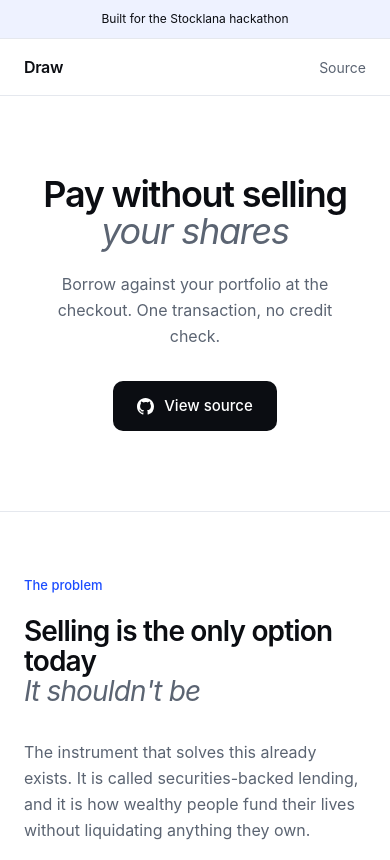
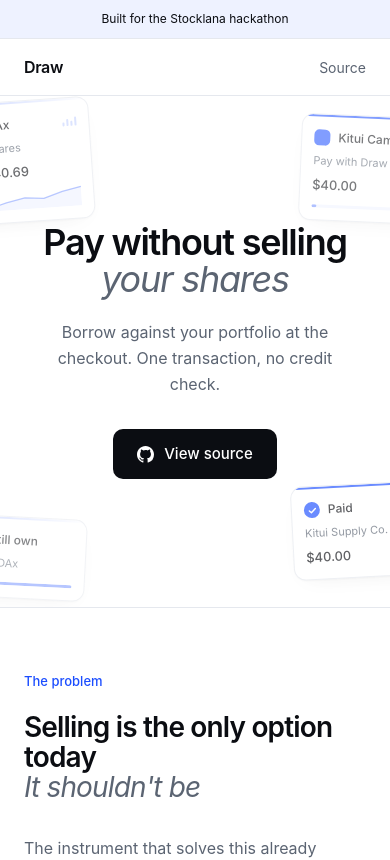
Before and after one commit to Nnadijoshuac/draw, a Next.js app in the folder apps/web/: page / in a window 390 px wide. Shown: the top 860 px of the page. Built offline with nearby package versions, Linux system fonts and the light colour scheme.

Commit message:
Refactor Hero and HoldingsField components for improved layout and responsiveness

```diff
--- a/apps/web/components/Hero.tsx
+++ b/apps/web/components/Hero.tsx
@@ -1,14 +1,15 @@
 import { HoldingsField } from "@/components/HoldingsField";
 
-// Full height only where the card field exists to fill it. On a phone the field
-// is hidden, and a viewport of empty space around three lines of text reads as
-// a loading state.
+// Full height only where the card field spreads out to fill it. A phone gets
+// the field's edge cards instead, and the taller padding there is what keeps
+// them clear of the copy — the band above the headline and below the button is
+// the room they hang in.
 export function Hero({ repo }: { repo: string }) {
   return (
     <section className="relative flex items-center overflow-hidden lg:min-h-[calc(100vh-7rem)]">
       <HoldingsField />
 
-      <div className="relative mx-auto w-full max-w-2xl px-6 py-20 text-center sm:py-24 lg:py-20">
+      <div className="relative mx-auto w-full max-w-2xl px-6 py-32 text-center sm:py-36 lg:py-20">
         <h1 className="mx-auto max-w-[14ch] text-[clamp(2.25rem,5vw,3.5rem)] font-semibold leading-[1.04] tracking-[-0.035em]">
           Pay without selling{" "}
           <span className="font-normal italic text-[var(--color-muted)]">
--- a/apps/web/components/HoldingsField.tsx
+++ b/apps/web/components/HoldingsField.tsx
@@ -3,6 +3,15 @@
 // One line threads every card: shares, the thing they paid for, the merchant's
 // confirmation, the receipt. Nothing detaches, which is the argument the
 // product is making before anyone reads a word of it.
+//
+// Blue and white only. The decoration on a card is the card's own data drawn
+// small — a rail, a sparkline, a share bar — never ornament for its own sake.
+//
+// Two arrangements of the same cards. On a wide screen the whole constellation
+// is visible and the line is the point. On a phone there is no room for a
+// constellation, so four of the cards hang off the left and right edges,
+// half-shown — enough to read as a portfolio the copy is sitting inside of,
+// without a single card competing with the headline for the middle.
 //
 // Static. No state, no listeners, no client bundle.
 
@@ -16,6 +25,28 @@ type Card = {
   title: string;
   detail: string;
   meta?: string;
+  /** Closes for the sparkline, in whatever unit. Only the shape is read. */
+  spark?: number[];
+  /** 0–1. Fills the rail under a card that is about a portion of something. */
+  fill?: number;
+  /** Where this card hangs on a phone. Omitted means it sits the phone out. */
+  phone?: Phone;
+};
+
+type Phone = {
+  /** Which edge the card hangs off. */
+  side: "left" | "right";
+  /**
+   * Pixels from that edge. Negative bleeds the card off-screen, which is the
+   * whole effect — in px, not percent, so the visible sliver is the same on a
+   * 320px phone and a 760px tablet.
+   */
+  inset: number;
+  /** Percent down the field, measured from the top or the bottom edge. */
+  offset: number;
+  from: "top" | "bottom";
+  rotate: number;
+  opacity: number;
 };
 
 // Ordered as the line visits them: down the left, across the bottom, up the
@@ -24,34 +55,45 @@ const CARDS: Card[] = [
   {
     x: 4, y: 9, rotate: -3, opacity: 0.75,
     kind: "holding", title: "SPYx", detail: "12.40 shares", meta: "$9,531.26",
+    spark: [12, 14, 13, 16, 15, 18, 17, 20],
   },
   {
     x: 1, y: 42, rotate: 2, opacity: 1,
     kind: "holding", title: "NVDAx", detail: "500.00 shares", meta: "$109,340.69",
+    spark: [8, 11, 10, 15, 19, 17, 23, 27],
+    phone: { side: "left", inset: -66, offset: 1, from: "top", rotate: -4, opacity: 0.6 },
   },
   {
     x: 6, y: 74, rotate: -1.5, opacity: 0.85,
     kind: "receipt", title: "You still own", detail: "all 0.52 NVDAx",
+    fill: 1,
+    phone: { side: "left", inset: -72, offset: 2, from: "bottom", rotate: 3, opacity: 0.5 },
   },
   {
     x: 38, y: 86, rotate: 1.5, opacity: 0.5,
     kind: "holding", title: "TSLAx", detail: "3.10 shares", meta: "$1,132.99",
+    spark: [18, 16, 17, 14, 15, 13, 14, 12],
   },
   {
     x: 70, y: 72, rotate: 3, opacity: 0.9,
     kind: "paid", title: "Paid", detail: "Kitui Supply Co.", meta: "$40.00",
+    phone: { side: "right", inset: -60, offset: 6, from: "bottom", rotate: -3, opacity: 0.65 },
   },
   {
     x: 74, y: 39, rotate: -2, opacity: 1,
     kind: "pay", title: "Kitui Camp Chair", detail: "Pay with Draw", meta: "$40.00",
+    fill: 0.04,
+    phone: { side: "right", inset: -68, offset: 4, from: "top", rotate: 2.5, opacity: 0.55 },
   },
   {
     x: 71, y: 6, rotate: 2.5, opacity: 0.7,
     kind: "holding", title: "AAPLx", detail: "8.00 shares", meta: "$2,666.72",
+    spark: [20, 19, 21, 22, 21, 24, 23, 25],
   },
   {
     x: 36, y: 2, rotate: -1, opacity: 0.45,
     kind: "holding", title: "QQQx", detail: "5.00 shares", meta: "$3,584.85",
+    spark: [10, 12, 11, 13, 12, 14, 16, 15],
   },
 ];
 
@@ -63,16 +105,29 @@ const NODE_DY = 5.5;
 const SHIFT_X = 4;
 
 export function HoldingsField() {
-  const path = CARDS.map(
-    (card, i) =>
-      `${i === 0 ? "M" : "L"} ${card.x + SHIFT_X + NODE_DX} ${card.y + NODE_DY}`,
-  ).join(" ");
+  return (
+    <div aria-hidden className="pointer-events-none absolute inset-0 overflow-hidden">
+      <PhoneField />
+      <WideField />
+    </div>
+  );
+}
+
+/** The full constellation, threaded. Needs the width to make sense. */
+function WideField() {
+  const nodes = CARDS.map((card) => ({
+    key: card.title,
+    opacity: card.opacity,
+    x: card.x + SHIFT_X + NODE_DX,
+    y: card.y + NODE_DY,
+  }));
+
+  const path = nodes
+    .map((n, i) => `${i === 0 ? "M" : "L"} ${n.x} ${n.y}`)
+    .join(" ");
 
   return (
-    <div
-      aria-hidden
-      className="pointer-events-none absolute inset-0 hidden overflow-hidden lg:block"
-    >
+    <div className="absolute inset-0 hidden lg:block">
       <svg
         className="absolute inset-0 h-full w-full"
         viewBox="0 0 100 100"
@@ -89,43 +144,181 @@ export function HoldingsField() {
         />
       </svg>
 
+      {/* The joints of the line, drawn unstretched so they stay round. */}
+      {nodes.map((n) => (
+        <span
+          key={n.key}
+          className="absolute h-[5px] w-[5px] -translate-x-1/2 -translate-y-1/2 rounded-full bg-[var(--color-paper)] ring-1 ring-[var(--color-accent)]/30"
+          style={{ left: `${n.x}%`, top: `${n.y}%`, opacity: n.opacity }}
+        />
+      ))}
+
       {CARDS.map((card) => (
-        <article
+        <FieldCard
           key={card.title}
-          className="absolute w-[176px] rounded-[12px] border border-[var(--color-line)] bg-[var(--color-paper)] p-3 shadow-[var(--shadow-raise)]"
+          card={card}
+          className="w-[176px]"
           style={{
             left: `${card.x + SHIFT_X}%`,
             top: `${card.y}%`,
             opacity: card.opacity,
             transform: `rotate(${card.rotate}deg)`,
           }}
+        />
+      ))}
+    </div>
+  );
+}
+
+/** Four cards, half off the edges, out of the copy's way. */
+function PhoneField() {
+  return (
+    <div className="absolute inset-0 lg:hidden">
+      {CARDS.filter((card) => card.phone).map((card) => {
+        const p = card.phone!;
+        return (
+          <FieldCard
+            key={card.title}
+            card={card}
+            className="w-[158px]"
+            style={{
+              [p.side]: `${p.inset}px`,
+              [p.from]: `${p.offset}%`,
+              opacity: p.opacity,
+              transform: `rotate(${p.rotate}deg)`,
+            }}
+          />
+        );
+      })}
+    </div>
+  );
+}
+
+function FieldCard({
+  card,
+  className,
+  style,
+}: {
+  card: Card;
+  className: string;
+  style: React.CSSProperties;
+}) {
+  return (
+    <article
+      className={`absolute overflow-hidden rounded-[12px] border border-[var(--color-line)] bg-[var(--color-paper)] shadow-[var(--shadow-raise)] ${className}`}
+      style={style}
     >
+      {/* Top rail: solid on the card being acted on, fading on the rest. */}
+      <span
+        className={
+          card.kind === "pay" || card.kind === "paid"
+            ? "block h-[2px] bg-[var(--color-accent)]"
+            : "block h-[2px] bg-gradient-to-r from-[var(--color-accent)]/45 to-transparent"
+        }
+      />
+
+      <div className="p-3">
         <div className="flex items-center gap-2">
           <Glyph kind={card.kind} />
-            <span className="text-[12px] font-medium">{card.title}</span>
+          <span className="truncate text-[12px] font-medium">{card.title}</span>
+          {card.kind === "holding" && <Ticks />}
         </div>
 
-          <p className="mt-1.5 text-[11px] text-[var(--color-muted)]">{card.detail}</p>
+        <p className="mt-1.5 truncate text-[11px] text-[var(--color-muted)]">
+          {card.detail}
+        </p>
 
         {card.meta && (
           <p className="tabular mt-1.5 text-[13px] font-medium tracking-[-0.01em]">
             {card.meta}
           </p>
         )}
+
+        {card.spark && <Spark points={card.spark} />}
+
+        {card.fill !== undefined && <FillBar fill={card.fill} />}
+      </div>
     </article>
+  );
+}
+
+/** Four hairlines trailing the ticker, like a signal readout. */
+function Ticks() {
+  return (
+    <span className="ml-auto flex shrink-0 items-end gap-[2px]">
+      {[4, 7, 5, 9].map((h, i) => (
+        <span
+          key={i}
+          className="w-[2px] rounded-full bg-[var(--color-accent)]/25"
+          style={{ height: `${h}px` }}
+        />
       ))}
-    </div>
+    </span>
+  );
+}
+
+/**
+ * The card's own line, under its own figure. Normalised so a flat series and a
+ * steep one both use the full height and neither reads as noise.
+ */
+function Spark({ points }: { points: number[] }) {
+  const min = Math.min(...points);
+  const max = Math.max(...points);
+  const span = max - min || 1;
+
+  const d = points
+    .map((p, i) => {
+      const x = (i / (points.length - 1)) * 100;
+      const y = 20 - ((p - min) / span) * 18 - 1;
+      return `${i === 0 ? "M" : "L"} ${x.toFixed(1)} ${y.toFixed(1)}`;
+    })
+    .join(" ");
+
+  return (
+    <svg
+      className="mt-2 h-[20px] w-full"
+      viewBox="0 0 100 20"
+      preserveAspectRatio="none"
+    >
+      <path
+        d={`${d} L 100 20 L 0 20 Z`}
+        fill="var(--color-accent)"
+        opacity="0.07"
+      />
+      <path
+        d={d}
+        fill="none"
+        stroke="var(--color-accent)"
+        strokeWidth="1.25"
+        strokeLinecap="round"
+        strokeLinejoin="round"
+        opacity="0.5"
+        vectorEffect="non-scaling-stroke"
+      />
+    </svg>
+  );
+}
+
+/** How much of the holding the card is talking about. */
+function FillBar({ fill }: { fill: number }) {
+  return (
+    <span className="mt-2.5 block h-[3px] w-full overflow-hidden rounded-full bg-[var(--color-accent-bg)]">
+      <span
+        className="block h-full rounded-full bg-[var(--color-accent)]"
+        style={{ width: `${Math.max(fill, 0.04) * 100}%`, opacity: 0.6 }}
+      />
+    </span>
   );
 }
 
 function Glyph({ kind }: { kind: Card["kind"] }) {
   if (kind === "paid") {
     return (
-      <span className="flex h-4 w-4 items-center justify-center rounded-full bg-[var(--color-positive-bg)]">
+      <span className="flex h-4 w-4 shrink-0 items-center justify-center rounded-full bg-[var(--color-accent)]">
         <svg width="11" height="11" viewBox="0 0 18 18" fill="none">
           <path
             d="M4 9.5 7.2 12.6 14 5.8"
-            stroke="var(--color-positive)"
+            stroke="var(--color-paper)"
             strokeWidth="2.4"
             strokeLinecap="round"
             strokeLinejoin="round"
@@ -136,12 +329,20 @@ function Glyph({ kind }: { kind: Card["kind"] }) {
   }
 
   if (kind === "pay") {
-    return <span className="h-4 w-4 rounded-[5px] bg-[var(--color-accent)]" />;
+    return <span className="h-4 w-4 shrink-0 rounded-[5px] bg-[var(--color-accent)]" />;
   }
 
   if (kind === "receipt") {
-    return <span className="h-4 w-4 rounded-[5px] border border-[var(--color-line)]" />;
+    return (
+      <span className="flex h-4 w-4 shrink-0 items-center justify-center rounded-[5px] border border-[var(--color-accent)]/40 bg-[var(--color-accent-bg)]">
+        <span className="h-[5px] w-[5px] rounded-[1.5px] bg-[var(--color-accent)]/60" />
+      </span>
+    );
   }
 
-  return <span className="h-4 w-4 rounded-full border-2 border-[var(--color-ink)]" />;
+  return (
+    <span className="flex h-4 w-4 shrink-0 items-center justify-center rounded-full border-2 border-[var(--color-ink)]">
+      <span className="h-[4px] w-[4px] rounded-full bg-[var(--color-accent)]" />
+    </span>
+  );
 }
```
Lines whose indentation alone changed are shown as unchanged.
